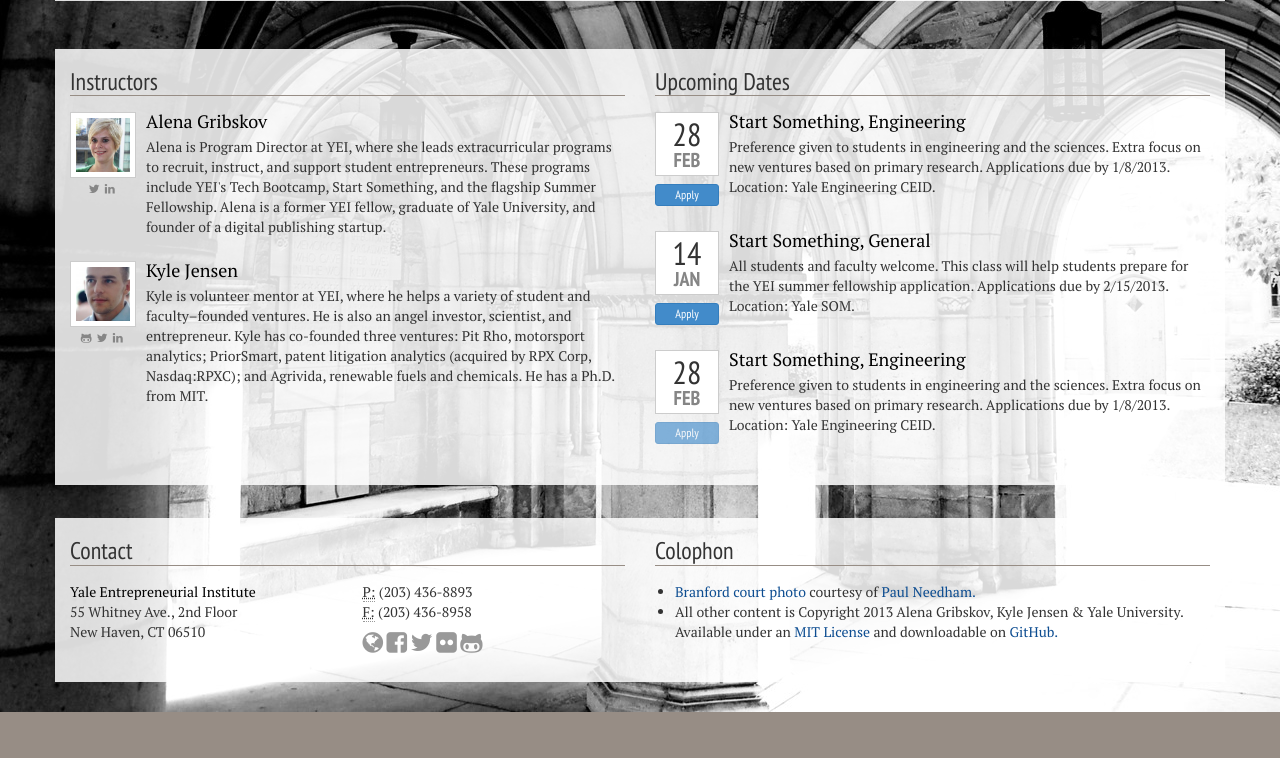
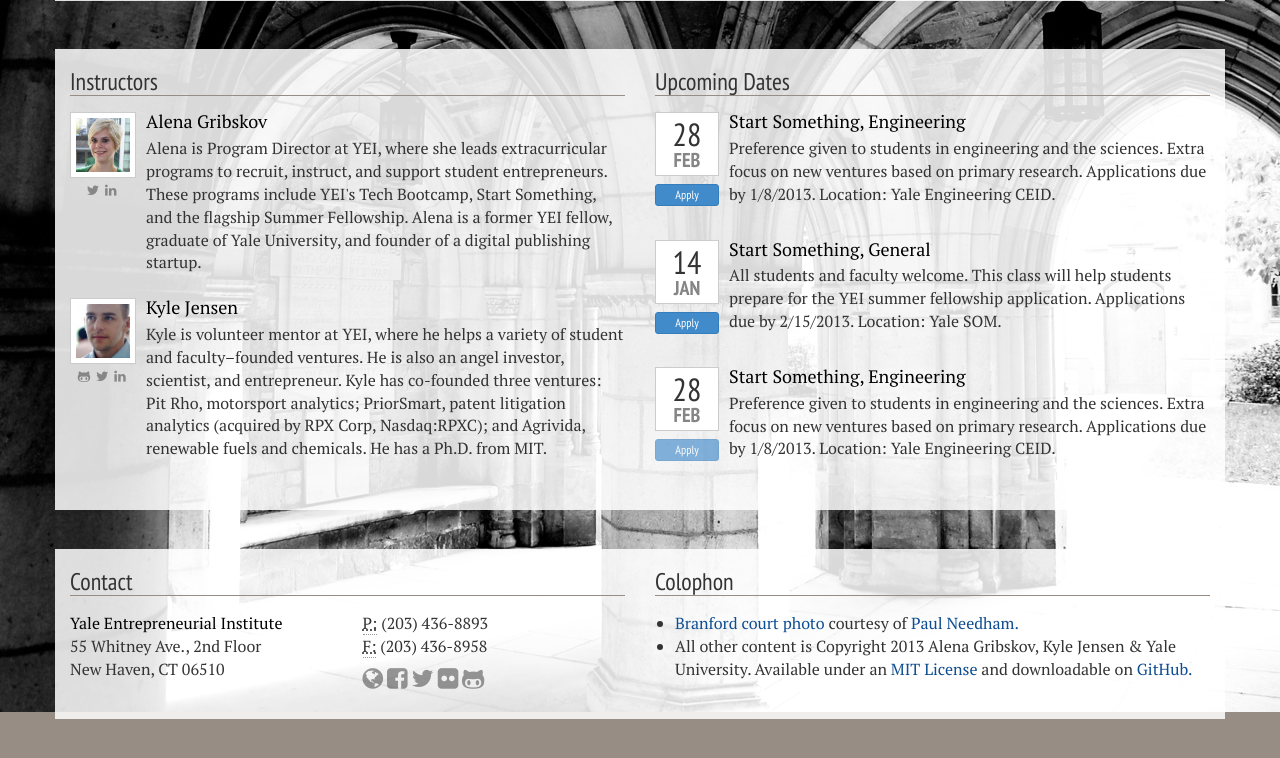
Before and after one commit to kljensen/start-something-website, a Flask app: page / in a window 1280 px wide. Shown: the part 464-1222 px from the top of the page. Run offline with Flask 2, Linux system fonts and the light colour scheme; some libraries are stand-ins or nearby versions.

Commit message:
Increase default font size on large screens

```diff
--- a/static/css/main.css
+++ b/static/css/main.css
@@ -189,6 +189,9 @@
 	#firstrow, #firstrow button{
 		font-size: 20px;
 	}
+	body{
+		font-size: 16px;
+	}
 }
 
 /* Tablets and above */
```
